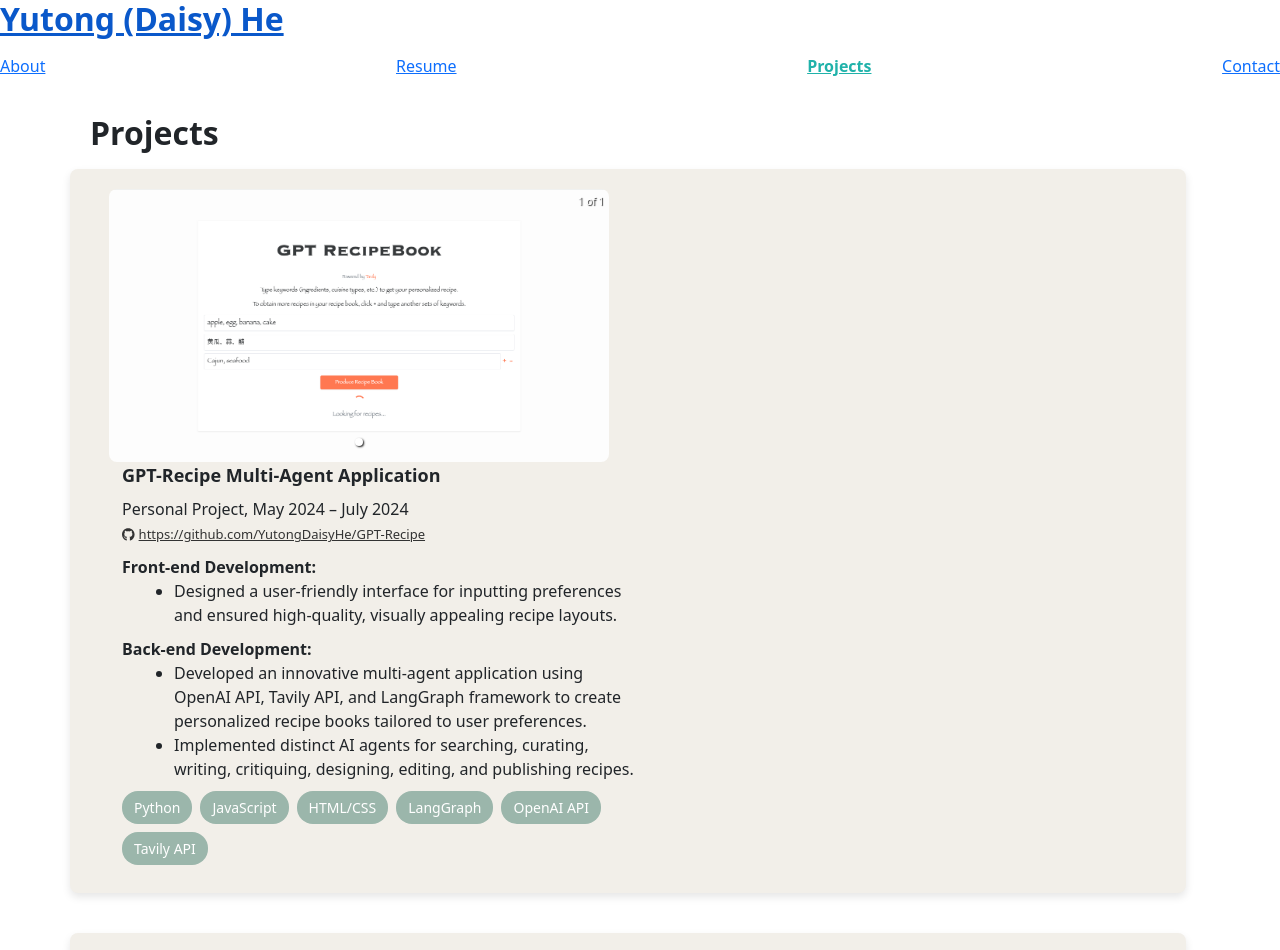
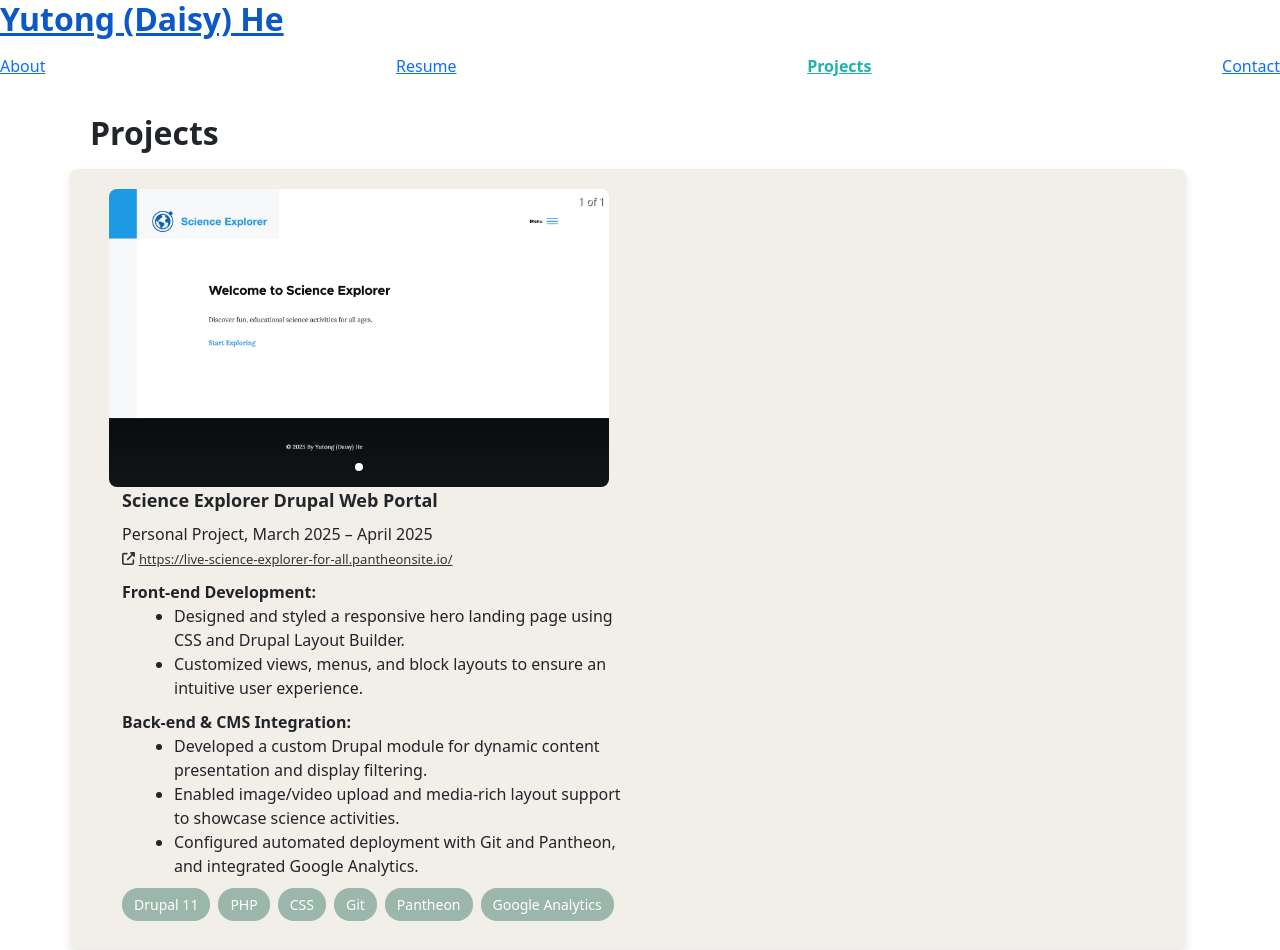
Before and after one commit to YutongDaisyHe/YutongDaisyHe.github.io, a Gatsby site: page /projects in a window 1280 px wide. Shown: the top 950 px of the page. Built offline with nearby package versions, Linux system fonts and the light colour scheme; Gatsby itself is replaced by a stand-in of ours.

Commit message:
updated projects page with the drupal project

```diff
--- a/src/pages/projects.js
+++ b/src/pages/projects.js
@@ -6,6 +6,8 @@ import 'react-responsive-carousel/lib/styles/carousel.min.css';
 import nlpProjectImage from '../../static/nlp_project.png';
 
 // Import all images from the directory
+import se1 from '../../static/scienceExplorer/se_1.png'
+
 import gpt1 from '../../static/gptRecipe/gpt_2.png';
 import gpt2 from '../../static/gptRecipe/gpt_2.png';
 import gpt3 from '../../static/gptRecipe/gpt_3.png';
@@ -49,7 +51,9 @@ import tr10 from '../../static/tuiterRestaurant/tr_10.png';
 import tr11 from '../../static/tuiterRestaurant/tr_11.png';
 import {FontAwesomeIcon} from "@fortawesome/react-fontawesome";
 import {faGithub} from "@fortawesome/free-brands-svg-icons";
+import {faExternalLinkAlt} from "@fortawesome/free-solid-svg-icons";
 
+const seimages = [se1];
 // const gptimages = [gpt1, gpt2, gpt3, gpt4, gpt5, gpt6, gpt7];
 const gptimages = [gpt2];
 
@@ -62,7 +66,61 @@ const ProjectsPage = () => (
         <div className="container">
             <h2 className="fw-bolder align-content-center p-2">Projects</h2>
 
-            {/* Project 1 */}
+            {/* Project 6 */}
+            <div className="row col-12 project">
+                <div className="col-12 col-md-6 project-image-container">
+                    <Carousel showThumbs={false} className="carousel-slider">
+                        {seimages.map((src, index) => (
+                            <div key={index} className="slide">
+                                <img src={src} alt={`Science Explorer Screenshot ${index + 1}`} className="project-image" />
+                            </div>
+                        ))}
+                    </Carousel>
+                </div>
+                <div className="col-12 col-md-6 project-content">
+                    <div className="project-header">
+                        <span>Science Explorer Drupal Web Portal</span>
+                    </div>
+                    <div>
+                        <span>Personal Project, March 2025 – April 2025</span>
+                    </div>
+                    <div>
+                        <a href="https://live-science-explorer-for-all.pantheonsite.io/"
+                           target="_blank"
+                           rel="noopener noreferrer">
+                            <FontAwesomeIcon icon={faExternalLinkAlt} size="1x" className="project-github-icon pe-1"/>
+                            https://live-science-explorer-for-all.pantheonsite.io/
+                        </a>
+                    </div>
+                    <div className="project-details">
+                        <div>
+                            <span>Front-end Development:</span>
+                            <ul>
+                                <li>Designed and styled a responsive hero landing page using CSS and Drupal Layout Builder.</li>
+                                <li>Customized views, menus, and block layouts to ensure an intuitive user experience.</li>
+                            </ul>
+                        </div>
+                        <div>
+                            <span>Back-end & CMS Integration:</span>
+                            <ul>
+                                <li>Developed a custom Drupal module for dynamic content presentation and display filtering.</li>
+                                <li>Enabled image/video upload and media-rich layout support to showcase science activities.</li>
+                                <li>Configured automated deployment with Git and Pantheon, and integrated Google Analytics.</li>
+                            </ul>
+                        </div>
+                    </div>
+                    <div className="project-skills">
+                        <div className="skill">Drupal 11</div>
+                        <div className="skill">PHP</div>
+                        <div className="skill">CSS</div>
+                        <div className="skill">Git</div>
+                        <div className="skill">Pantheon</div>
+                        <div className="skill">Google Analytics</div>
+                    </div>
+                </div>
+            </div>
+
+            {/* Project 5 */}
             <div className="row col-12 project">
                 <div className="col-12 col-md-6 project-image-container">
                     <Carousel showThumbs={false} className="carousel-slider">
@@ -123,7 +181,7 @@ const ProjectsPage = () => (
                 </div>
             </div>
 
-            {/* Project 2 */}
+            {/* Project 4 */}
             <div className="row col-12 project">
                 <div className="col-12 col-md-6 project-image-container">
                     <Carousel showThumbs={false} className="carousel-slider">
@@ -179,7 +237,7 @@ const ProjectsPage = () => (
                 </div>
             </div>
 
-            {/* Project 2 */}
+            {/* Project 3 */}
             <div className="row project">
                 <div className="col-12 col-md-6 project-image-container">
                     <Carousel showThumbs={false} className="carousel-slider">
@@ -247,7 +305,7 @@ const ProjectsPage = () => (
                 </div>
             </div>
 
-            {/* Project 3 */}
+            {/* Project 2 */}
             <div className="row project">
                 <div className="col-12 col-md-6 project-image-container">
                     <Carousel showThumbs={false} className="carousel-slider">
@@ -310,7 +368,7 @@ const ProjectsPage = () => (
                 </div>
             </div>
 
-            {/* Project 4 */}
+            {/* Project 1 */}
             <div className="row project">
                 <div className="col-12 col-md-6 project-image-container">
                     <Carousel showThumbs={false} showStatus={false}>
```
Also changed, not shown: static/scienceExplorer/se_1.png (added).
